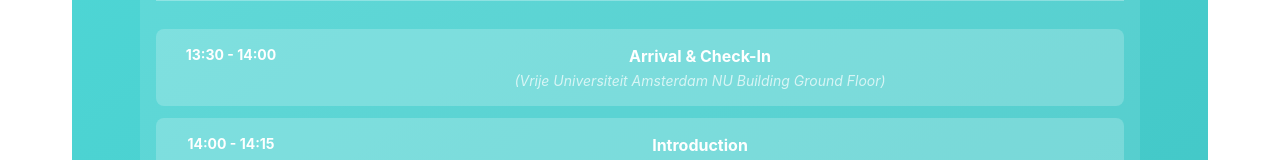
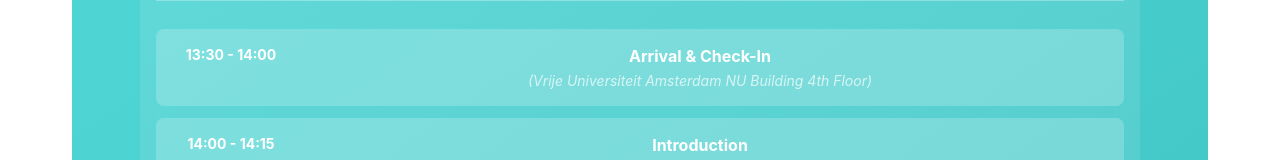
Before and after one commit to Hack4Her-NL/Hack4Her, a SvelteKit app: page /schedule in a window 1280 px wide. Shown: the part 785-945 px from the top of the page. Built offline with nearby package versions, Linux system fonts and the light colour scheme.

Commit message:
Update Friday schedule location for Arrival & Check-In from 'Ground Floor' to '4th Floor'

```diff
--- a/src/routes/schedule/+page.svelte
+++ b/src/routes/schedule/+page.svelte
@@ -22,7 +22,7 @@
 
   // Schedule data
   const fridaySchedule = [
-    {time: '13:30 - 14:00', activity: 'Arrival & Check-In', location: 'Vrije Universiteit Amsterdam NU Building Ground Floor'},
+    {time: '13:30 - 14:00', activity: 'Arrival & Check-In', location: 'Vrije Universiteit Amsterdam NU Building 4th Floor'},
     {time: '14:00 - 14:15', activity: 'Introduction', location: 'NU-Theatre 7'},
     {time: '14:15 - 14:45', activity: 'A word from our sponsors!', location: 'NU-Theatre 7'},
     {time: '14:45 - 15:15', activity: 'Keynote', location: 'NU-Theatre 7', isKeynote: true},
```
